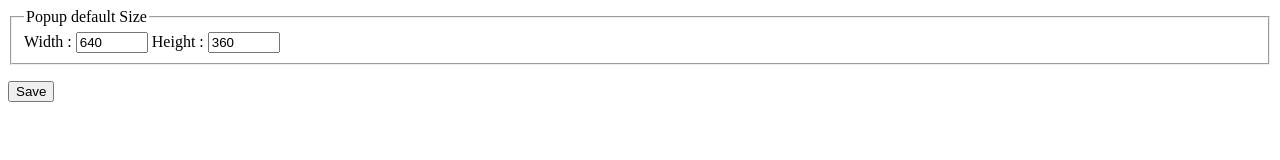
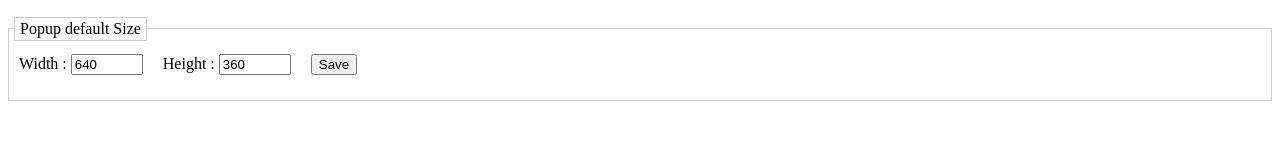
Before and after one commit to danielecolangelo/popup-popup, a browser extension: page src/options/options.html in a window 1280 px wide. Drawn offline with Linux system fonts and the light colour scheme.

Commit message:
Prepare settings for new stuff

```diff
--- a/src/background/background.js
+++ b/src/background/background.js
@@ -6,12 +6,12 @@ browser.menus.create({
 	title    : 'Open in a Popup',
 	contexts : ['link'],
 	onclick  : (info,tab) => {
-		pplib.getOptions().then( options => {
+		pplib.options.default().then( options => {
 			browser.windows.create({
 				url    : info.linkUrl,
 				type   : 'popup',
-				height : parseInt(options['popup-height']),
-				width  : parseInt(options['popup-width'])
+				height : options['height'],
+				width  : options['width'],
 			});
 		} )
 	},
--- a/src/lib/main.js
+++ b/src/lib/main.js
@@ -40,12 +40,12 @@ var pplib = {
 		 * Move to popup
 		 */
 		toPopup : function(info,tab) {
-			return pplib.getOptions().then( options => {
+			return pplib.options.default().then( options => {
 				return browser.windows.create({
 					type   : 'popup',
 					tabId  : tab.id,
-					height : parseInt(options['popup-height']),
-					width  : parseInt(options['popup-width'])
+					height : options['height'],
+					width  : options['width'],
 				});
 			});
 		},
@@ -69,12 +69,15 @@ var pplib = {
 		},
 	},
 
-	getOptions : function() {
-		return browser.storage.local.get({
-			'popup-width'  : 640,
-			'popup-height' : 360
-		});
-
+	options : {
+		default : function(){
+			return browser.storage.local.get({
+				default : {
+					width : 640,
+					height : 360
+				}
+			}).then( values => values.default );
+		}
 	},
 
 	internal : {
--- /dev/null
+++ b/src/options/options.css
@@ -0,0 +1,29 @@
+body {
+	padding-top: 20px;
+}
+
+div.fieldset {
+	position: relative;
+	border : 1px solid #ccc;
+	margin-bottom: 35px;
+}
+
+div.fieldset::before {
+	content: attr(data-legend);
+	position: absolute;
+	top: -12px;
+	left: 5px;
+	background: #fff;
+	padding: 2px 5px;
+	border: 1px solid #ccc;
+}
+
+div.fields {
+	display: flex;
+	flex-flow: row wrap;
+	padding: 25px 0 0;
+}
+
+div.field {
+	padding: 0 10px 25px;
+}
--- a/src/options/options.html
+++ b/src/options/options.html
@@ -2,18 +2,28 @@
 <html lang="en">
 <head>
 	<meta charset="UTF-8">
+	<link rel="stylesheet" href="options.css">
 </head>
 <body>
-	<form>
-		<fieldset>
-			<legend>Popup default Size</legend>
-			<label>Width : <input id="popup-width" type="number" min="100" max="1920"></label>
-			<label>Height : <input id="popup-height" type="number" min="100" max="1080"></label>
-		</fieldset>
-		<p>
-			<button type="submit" class="button">Save</button>
-		</p>
-	</form>
+	<div id="form">
+		<div class="fieldset" data-legend="Popup default Size">
+			<div class="fields">
+				<div class="field">
+					<label for="default-width">Width : </label>
+					<input id="default-width" type="number" min="100" max="1920">
+				</div>
+
+				<div class="field">
+					<label for="default-height">Height : </label>
+					<input id="default-height" type="number" min="100" max="1080">
+				</div>
+
+				<div class="field">
+					<button id="default-submit" type="submit" class="browser-style default">Save</button>
+				</div>
+			</div>
+		</div>
+	</div>
 
 	<script src="../lib/main.js"></script>
 	<script src="options.js"></script>
--- a/src/options/options.js
+++ b/src/options/options.js
@@ -1,17 +1,55 @@
-document.addEventListener('DOMContentLoaded', e => {
-	pplib.getOptions().then( options => {
+var ppOptions = {
+	els : {
+		default : {
+			width : document.querySelector('#default-width'),
+			height : document.querySelector('#default-height'),
+			button : document.querySelector('#default-submit')
+		}
+	},
+	/**
+	 * Populate fields
+	 */
+	populate : {
+		default : function () {
+			pplib.options.default().then( options => {
 				for (let key in options) {
-			document.querySelector('#' + key).value = options[key];
+					ppOptions.els.default[key].value = options[key];
 				}
 			})
+		}
+	},
+	/**
+	 * Update Settings
+	 */
+	update : {
+		default : function (e) {
+			e.preventDefault();
+
+			let width = parseInt(ppOptions.els.default.width.value) || 0,
+				height = parseInt(ppOptions.els.default.height.value) || 0;
+
+			browser.storage.local.set({
+				default : {
+					width : width < 100 ? 100 : width,
+					height : height < 100 ? 100 : height
+				}
+			}).then(() => {
+				ppOptions.populate.default();
 			});
+		}
+	}
+};
 
+/**
+ * Add Event Listeners Fields
+ */
 
-document.querySelector('form').addEventListener('submit', e => {
-	e.preventDefault();
-	browser.storage.local.set({
-		'popup-width'  : document.querySelector('#popup-width').value,
-		'popup-height' : document.querySelector('#popup-height').value
-	})
+ppOptions.els.default.button.addEventListener('click', ppOptions.update.default);
 
+/**
+ * Populate Fields
+ */
+
+document.addEventListener('DOMContentLoaded', e => {
+	ppOptions.populate.default();
 });
```
Lines whose indentation alone changed are shown as unchanged.
